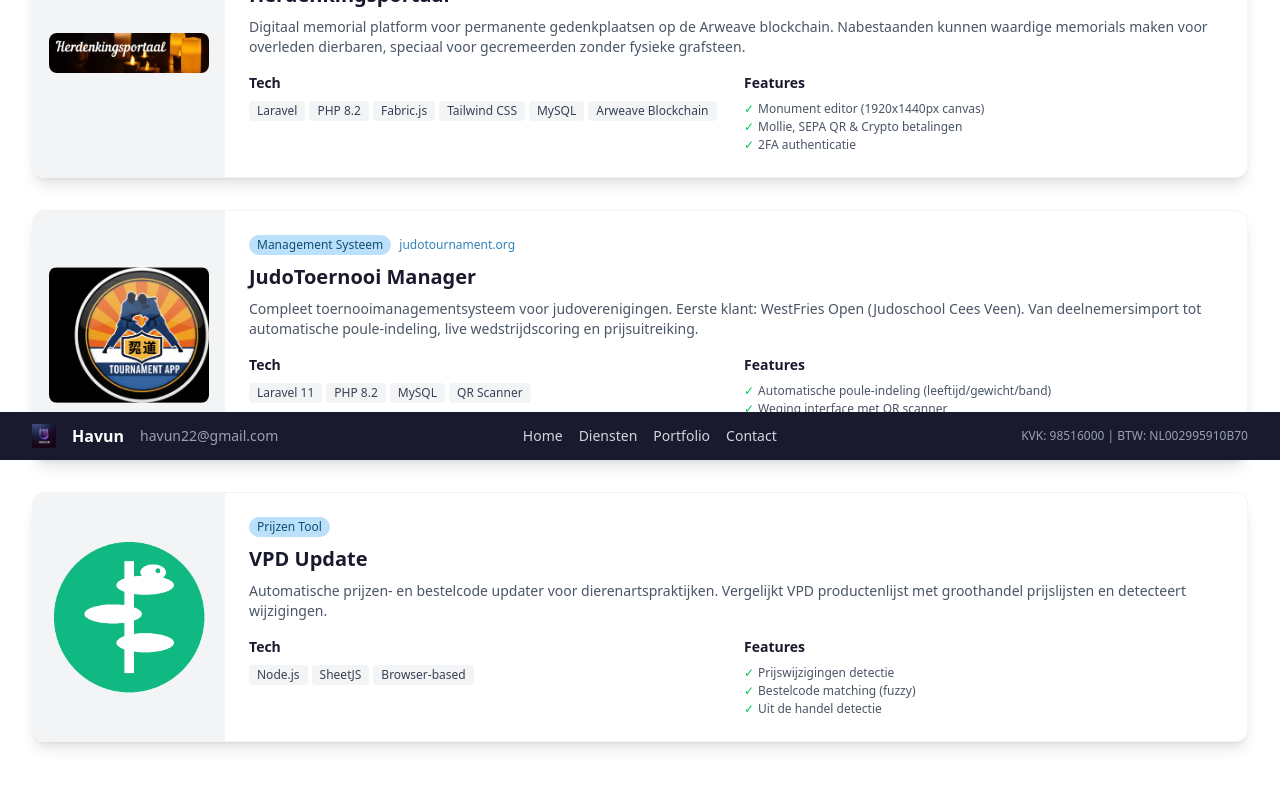
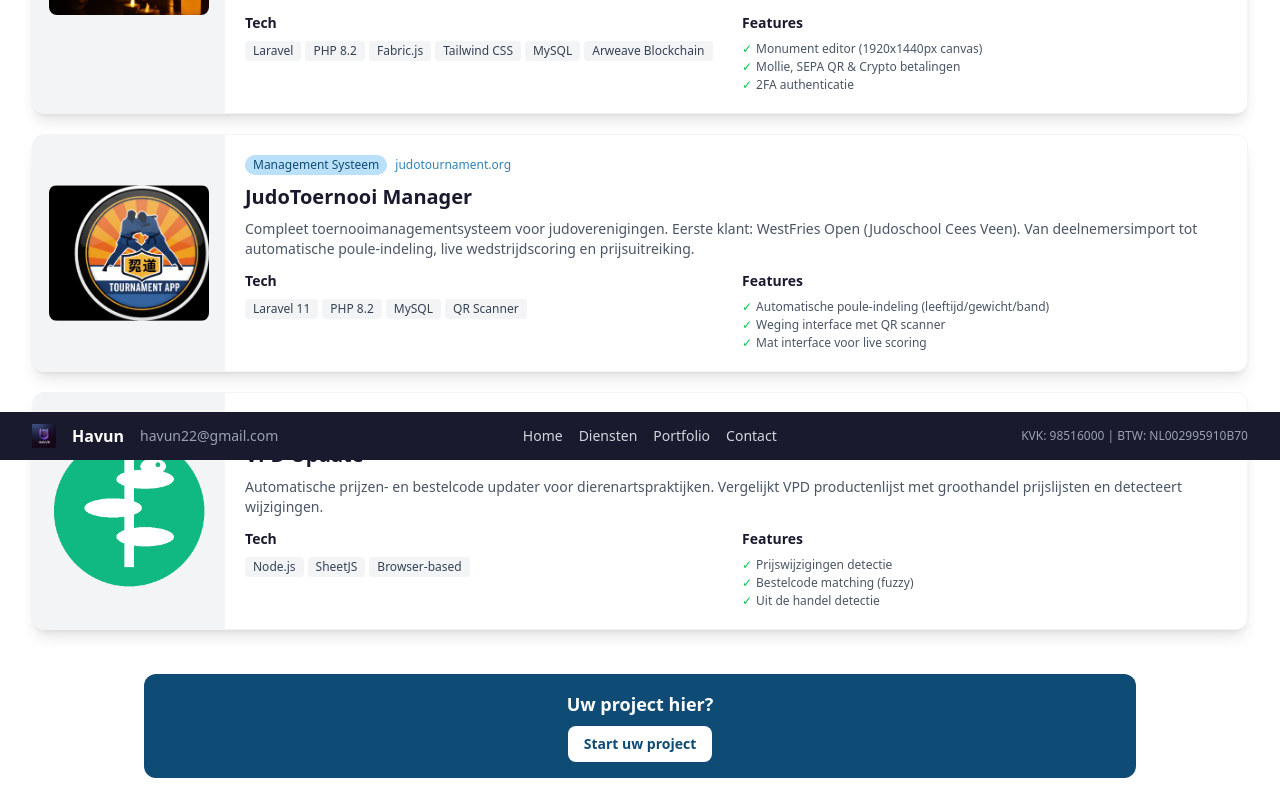
Before and after one commit to havun22-hvu/Havun, a Next.js app: page /portfolio in a window 1280 px wide. Shown: the part 340-1140 px from the top of the page. Built offline with nearby package versions, Linux system fonts and the light colour scheme.

Commit message:
Reduce portfolio page spacing to fit without scrollbar

```diff
--- a/src/app/portfolio/page.tsx
+++ b/src/app/portfolio/page.tsx
@@ -58,17 +58,17 @@
   return (
     <div>
       {/* Hero */}
-      <section className="bg-gradient-to-br from-[var(--primary)] to-[var(--secondary)] text-white py-12">
+      <section className="bg-gradient-to-br from-[var(--primary)] to-[var(--secondary)] text-white py-8">
         <div className="max-w-7xl mx-auto px-4 sm:px-6 lg:px-8 text-center">
-          <h1 className="text-3xl font-bold mb-2">Portfolio</h1>
+          <h1 className="text-3xl font-bold mb-1">Portfolio</h1>
           <p className="text-gray-100">Projecten waar we trots op zijn</p>
         </div>
       </section>
 
       {/* Projects */}
-      <section className="py-10">
+      <section className="py-6">
         <div className="max-w-7xl mx-auto px-4 sm:px-6 lg:px-8">
-          <div className="space-y-8">
+          <div className="space-y-5">
             {projects.map((project, index) => (
               <div
                 key={index}
@@ -96,7 +96,7 @@
                       />
                     )}
                   </div>
-                  <div className="p-6 flex-1">
+                  <div className="p-5 flex-1">
                     <div className="flex flex-wrap items-center gap-2 mb-2">
                       <span className="bg-[var(--accent)] text-[var(--primary)] px-2 py-0.5 rounded-full text-xs font-medium">
                         {project.category}
@@ -108,9 +108,9 @@
                       )}
                     </div>
                     <h2 className="text-xl font-bold mb-2">{project.title}</h2>
-                    <p className="text-gray-600 text-sm mb-4">{project.description}</p>
+                    <p className="text-gray-600 text-sm mb-3">{project.description}</p>
 
-                    <div className="grid md:grid-cols-2 gap-4">
+                    <div className="grid md:grid-cols-2 gap-3">
                       <div>
                         <h3 className="font-semibold text-sm mb-2">Tech</h3>
                         <div className="flex flex-wrap gap-1">
@@ -141,10 +141,10 @@
       </section>
 
       {/* CTA */}
-      <section className="py-8">
+      <section className="py-5">
         <div className="max-w-5xl mx-auto px-4 text-center">
-          <div className="bg-[var(--primary)] rounded-xl p-6 text-white">
-            <h2 className="text-xl font-bold mb-2">Uw project hier?</h2>
+          <div className="bg-[var(--primary)] rounded-xl p-4 text-white">
+            <h2 className="text-lg font-bold mb-2">Uw project hier?</h2>
             <Link href="/contact" className="bg-white text-[var(--primary)] px-4 py-2 rounded-lg font-semibold hover:bg-gray-100 transition-colors inline-block text-sm">
               Start uw project
             </Link>
```
